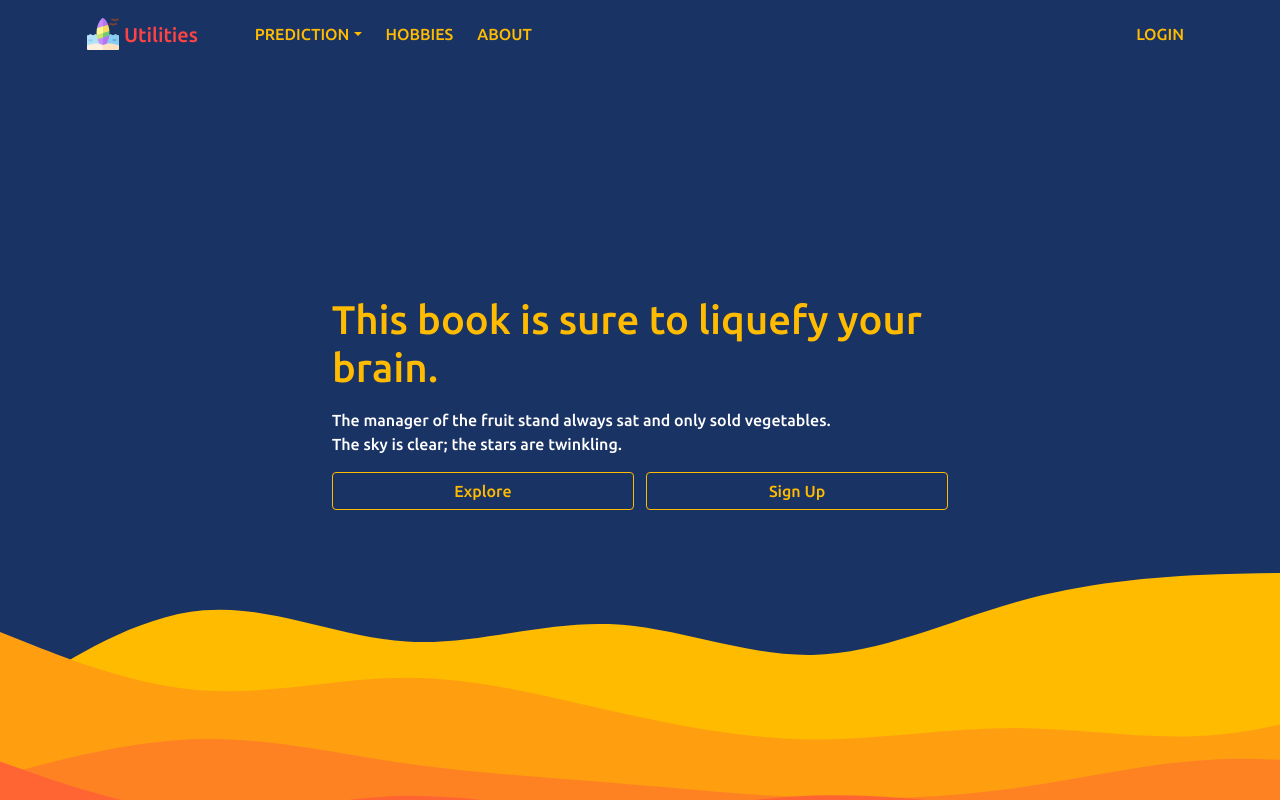
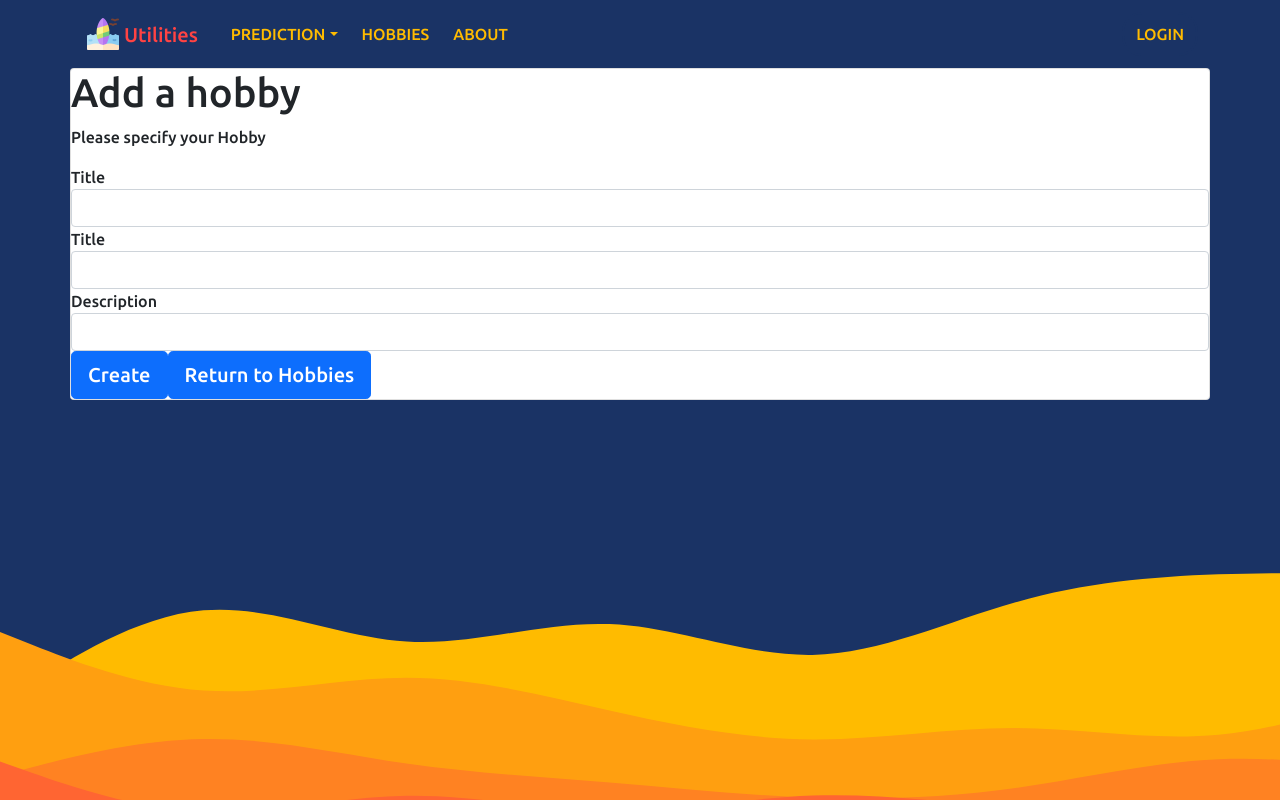
Before and after one commit to floydfdes/app-hobbynest, a React (Create React App) app: page /hobbies/create in a window 1280 px wide. Shown: the top 800 px of the page. Built offline with nearby package versions, Linux system fonts and the light colour scheme.

Commit message:
Create form.

```diff
--- a/package.json
+++ b/package.json
@@ -1,6 +1,6 @@
 {
   "name": "utilities",
-  "version": "0.41.0",
+  "version": "0.42.0",
   "private": true,
   "dependencies": {
     "@emotion/react": "^11.4.1",
--- a/src/App.scss
+++ b/src/App.scss
@@ -27,6 +27,10 @@
 
 .page-height {
   height: calc(var(--screen-height) * 1.1);
+}
+h2 {
+  color: var(--secondary-color);
+  margin: 0px !important;
 }
 
 .main-page {
--- a/src/components/About/About.jsx
+++ b/src/components/About/About.jsx
@@ -1,10 +1,11 @@
 import React from "react";
-
 
 function About() {
   return (
-    <div>
-      About us
+    <div className="container">
+      <div className="row">
+        <h2>About us</h2>
+      </div>
     </div>
   );
 }
--- /dev/null
+++ b/src/components/Hobbies/Hobbie/CreateHobby.jsx
@@ -0,0 +1,110 @@
+import React, { useState } from "react";
+import { Link } from "react-router-dom";
+import { yupResolver } from "@hookform/resolvers/yup";
+import { useForm } from "react-hook-form";
+import * as yup from "yup";
+
+const CreateHobby = () => {
+  const initialState = {
+    title: "",
+    tags: "",
+    description: "",
+  };
+  const [formData, setFormData] = useState(initialState);
+
+  const schema = yup
+    .object({
+      title: yup.string().required("title is required field"),
+      tags: yup.string().required("tags is required field"),
+      description: yup.string().required("description is required field"),
+    })
+    .required();
+  const {
+    register,
+    handleSubmit,
+    formState: { errors },
+  } = useForm({
+    resolver: yupResolver(schema),
+  });
+  const createHobby = (data) => {
+    for (const entry in data) {
+      setFormData({ ...formData, [entry]: data[entry] });
+      formData[entry] = data[entry];
+    }
+  };
+  return (
+    <>
+      <div className="container container-bg page-height">
+        <div className="card login-card-margin">
+          <div className="row">
+            <div className="col-md-12 col-sm-12 login-form-div">
+              <form className="login-form" onSubmit={handleSubmit(createHobby)}>
+                <h1 className="login-form-h1">Add a hobby</h1>
+                <p className="form-sub-heading">Please specify your Hobby</p>
+                <div>
+                  <label className="login-form-label " htmlFor="title">
+                    Title
+                  </label>
+                  <input
+                    type="text"
+                    name="title"
+                    className="form-control"
+                    autoComplete="off"
+                    {...register("title")}
+                  />
+                  <div className="validation-message">
+                    {errors?.title?.message}
+                  </div>
+                </div>
+                <div>
+                  <label className="login-form-label " htmlFor="tags">
+                    Title
+                  </label>
+                  <input
+                    type="text"
+                    name="tags"
+                    className="form-control"
+                    autoComplete="off"
+                    {...register("tags")}
+                  />
+                  <div className="validation-message">
+                    {errors?.tags?.message}
+                  </div>
+                </div>
+                <div>
+                  <label className="login-form-label " htmlFor="description">
+                    Description
+                  </label>
+                  <input
+                    type="text"
+                    name="description"
+                    className="form-control"
+                    autoComplete="off"
+                    {...register("description")}
+                  />
+                  <div className="validation-message">
+                    {errors?.description?.message}
+                  </div>
+                </div>
+
+                <button
+                  type="submit"
+                  className="btn btn-primary btn-lg btn-block login-form-button"
+                >
+                  Create
+                </button>
+                <Link to="/hobbies">
+                  <button className="btn btn-primary btn-lg btn-block login-form-button">
+                    Return to Hobbies
+                  </button>
+                </Link>
+              </form>
+            </div>
+          </div>
+        </div>
+      </div>
+    </>
+  );
+};
+
+export default CreateHobby;
--- a/src/components/Hobbies/Hobbie/Hobbie.scss
+++ b/src/components/Hobbies/Hobbie/Hobbie.scss
@@ -27,3 +27,7 @@
 .card-button-svg {
   color: var(--fourth-color);
 }
+
+a {
+  text-decoration: none;
+}
--- a/src/components/Hobbies/Hobbies.jsx
+++ b/src/components/Hobbies/Hobbies.jsx
@@ -1,10 +1,25 @@
 import React from "react";
 import { help } from "../../Data/Data";
 import Hobbie from "./Hobbie/Hobbie";
+import AddIcon from "@mui/icons-material/Add";
+import { Link } from "react-router-dom";
 
 const Hobbies = () => {
   return (
     <div className="container">
+      <div className="row">
+        <div className="col-lg-10 col-md-10 col-sm-10">
+          <h2>Hobbies</h2>
+        </div>
+        <div className="col-lg-2 col-md-2 col-sm-2">
+          <Link to="/hobbies/create">
+            <button className="btn heading-button-color">
+              <AddIcon />
+              <span className="d-none d-md-block">Add a hobby</span>
+            </button>
+          </Link>
+        </div>
+      </div>
       <div className="row my-3">
         {help.map((element) => {
           return (
--- a/src/components/Home/Home.jsx
+++ b/src/components/Home/Home.jsx
@@ -9,6 +9,7 @@ import "./Home.scss";
 import Hobbies from "../Hobbies/Hobbies";
 
 import Auth from "../Auth/Auth";
+import CreateHobby from "../Hobbies/Hobbie/CreateHobby";
 
 function Home() {
   useEffect(() => {
@@ -33,6 +34,7 @@ function Home() {
         <Route path="/imagedetection" component={UploadImage} exact />
         <Route path="/hearts" component={HeartDiseasePrediction} exact />
         <Route path="/hobbies" component={Hobbies} exact />
+        <Route path="/hobbies/create" component={CreateHobby} exact />
         <Route path="/*" component={Main} exact />
         <Route path="/" component={Main} exact />
       </Switch>
--- a/src/components/Layout/Appnavbar.jsx
+++ b/src/components/Layout/Appnavbar.jsx
@@ -21,7 +21,6 @@ function Appnavbar() {
   }, []);
   const setScreenHeight = () => {
     setScreenWidth(window.innerWidth);
-    console.log(screenWidth);
   };
 
   const hideDropdown = () => {
@@ -60,11 +59,12 @@ function Appnavbar() {
             Utilities
           </Link>
         </Navbar.Brand>
+        {screenWidth < 767 && (
           <Navbar.Toggle
             id="navbar-toggle-button"
             aria-controls="basic-navbar-nav"
           >
-          {user && screenWidth < 768 && (
+            {user && (
               <Avatar
                 className="profile-avatar mx-2"
                 alt={user?.result?.firstName[0]}
@@ -75,8 +75,9 @@ function Appnavbar() {
                 }
               />
             )}
-          {screenWidth < 768 && <span className="navbar-toggler-icon"></span>}
+            <span className="navbar-toggler-icon"></span>
           </Navbar.Toggle>
+        )}
 
         <Navbar.Collapse id="basic-navbar-nav">
           <Nav className="me-auto">
--- a/src/components/Layout/styles.scss
+++ b/src/components/Layout/styles.scss
@@ -71,3 +71,8 @@
   display: flex;
   align-items: center;
 }
+
+.MuiAvatar-root {
+  background-color: var(--secondary-color) !important;
+  color: var(--primary-color) !important;
+}
```
Lines whose indentation alone changed are shown as unchanged.
